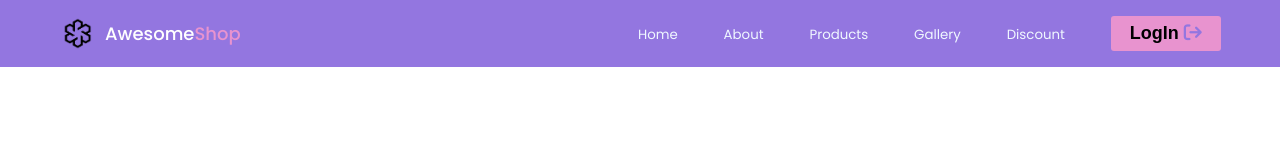
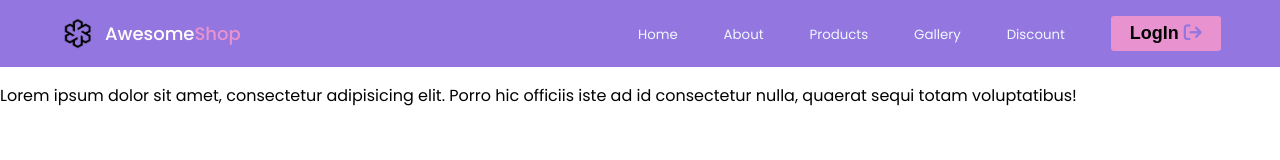
Before and after one commit to Selina-Khatun/jhananaka-shop, a plain HTML site: page index.html in a window 1280 px wide. Drawn offline with Linux system fonts and the light colour scheme.

Commit message:
added a parragraph for test

```diff
--- a/index.html
+++ b/index.html
@@ -29,7 +29,11 @@
         </nav>
     </header>
     <main></main>
-    <footer></footer>
+    <footer>
+        <div>
+            <p>Lorem ipsum dolor sit amet, consectetur adipisicing elit. Porro hic officiis iste ad id consectetur nulla, quaerat sequi totam voluptatibus!</p>
+        </div>
+    </footer>
 </body>
 
 </html>
```
